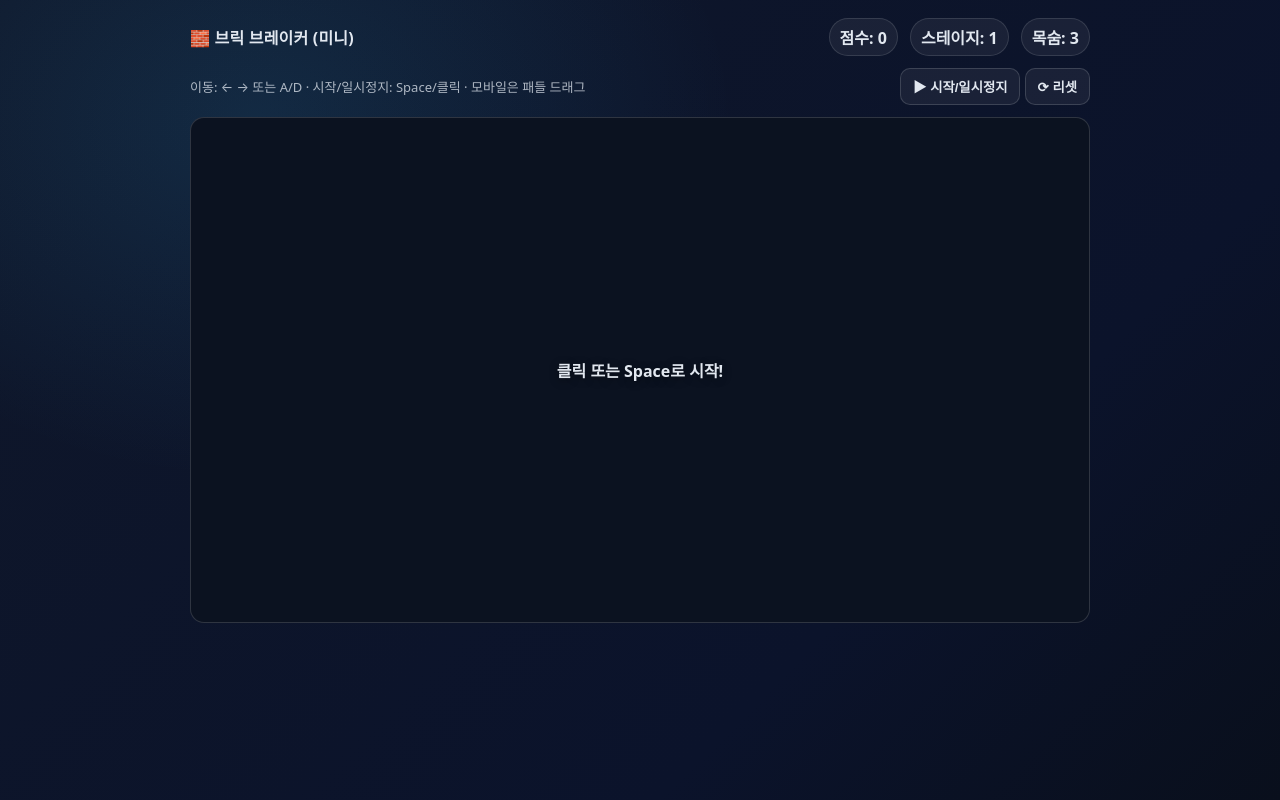
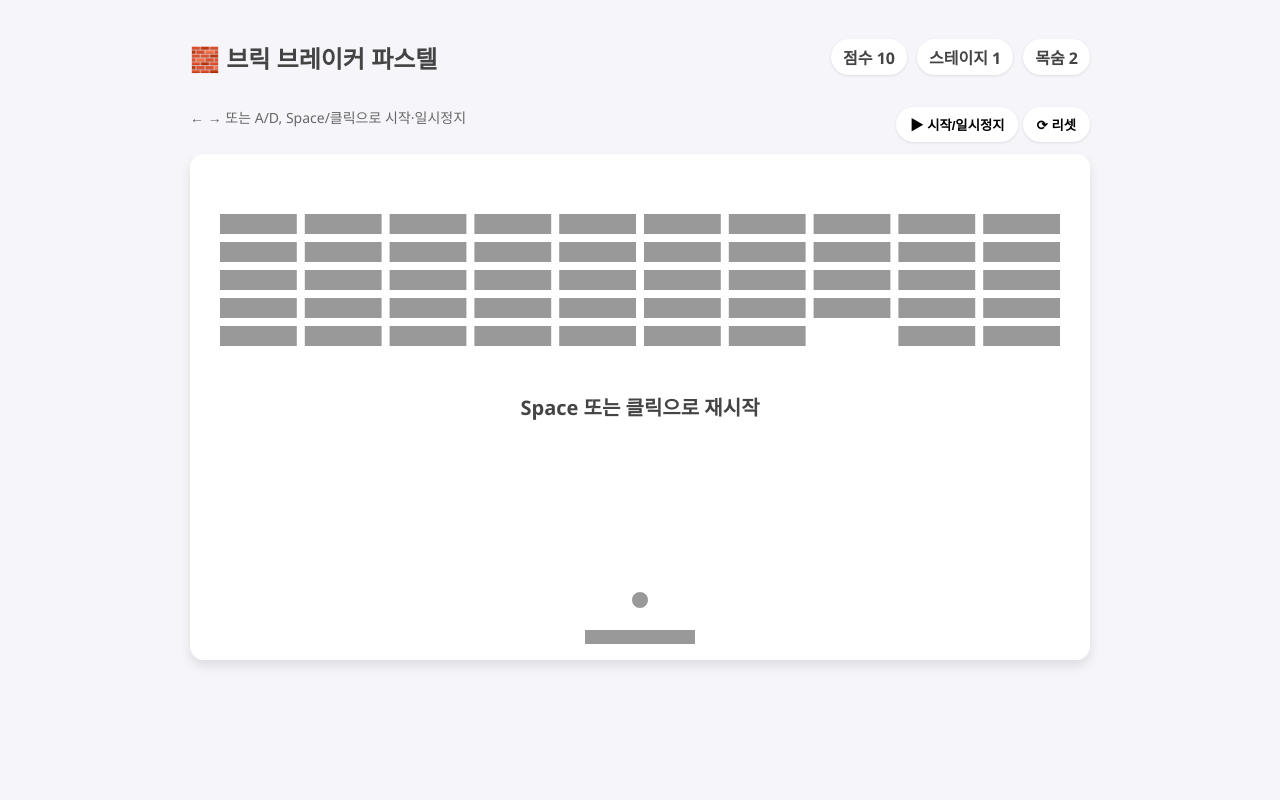
Before and after one commit to wolmandollar/brick-game, a plain HTML site: page index.html in a window 1280 px wide. Both pictures are taken after a click on the button "▶ 시작/일시정지". Drawn offline with Linux system fonts and the light colour scheme.

Commit message:
Update index.html

```diff
--- a/index.html
+++ b/index.html
@@ -3,257 +3,213 @@
 <head>
 <meta charset="utf-8"/>
 <meta name="viewport" content="width=device-width,initial-scale=1"/>
-<title>브릭 브레이커 (미니)</title>
+<title>브릭 브레이커 파스텔</title>
 <style>
   :root{
-    /* 테마 색상 – 필요 시 Adobe Color HEX로 교체하세요 */
-    --bg:#0f172a;        /* 배경 */
-    --fg:#e2e8f0;        /* 글자 */
-    --accent:#38bdf8;    /* 포인트 */
-    --brick1:#7dd3fc; --brick2:#a78bfa; --brick3:#34d399; --brick4:#f59e0b; --brick5:#ef4444;
+    /* 🔆 부드러운 파스텔 테마 */
+    --bg:#f5f5fa;        /* 페이지 배경 */
+    --fg:#444;           /* 글자색 */
+    --accent:#ffa7c4;    /* 공 & 포인트 색 */
+    --brick1:#ffd6a5;
+    --brick2:#caffbf;
+    --brick3:#9bf6ff;
+    --brick4:#a0c4ff;
+    --brick5:#bdb2ff;
+    --paddle:#ffadad;
   }
   *{box-sizing:border-box}
   html,body{height:100%}
   body{
-    margin:0; display:flex; flex-direction:column; align-items:center; gap:12px;
-    background:radial-gradient(800px 600px at 20% 15%, rgba(56,189,248,.12), transparent 60%),
-               linear-gradient(135deg, var(--bg), #0b132b 70%, #090f1c);
-    color:var(--fg); font-family:system-ui,-apple-system,Segoe UI,Roboto,'Noto Sans KR',sans-serif;
-    padding:18px;
+    margin:0;
+    background:var(--bg);
+    color:var(--fg);
+    font-family:'Segoe UI',Roboto,'Noto Sans KR',sans-serif;
+    display:flex; flex-direction:column; align-items:center; gap:12px;
+    padding:20px;
   }
-  header{width:100%; max-width:900px; display:flex; align-items:center; justify-content:space-between; gap:10px}
-  .title{font-weight:800; letter-spacing:.2px}
-  .hud{display:flex; gap:12px; font-weight:700}
-  .chip{padding:6px 10px; border-radius:999px; background:rgba(255,255,255,.06); border:1px solid rgba(255,255,255,.12)}
-  .panel{width:100%; max-width:900px; display:flex; gap:10px; align-items:center; justify-content:space-between; flex-wrap:wrap}
-  .btn{padding:8px 12px; border-radius:10px; border:1px solid rgba(255,255,255,.15); background:rgba(255,255,255,.06); color:var(--fg); font-weight:800; cursor:pointer}
-  .note{opacity:.75; font-size:13px}
-  .wrap{width:100%; max-width:900px; aspect-ratio:16/9; border-radius:14px; overflow:hidden; border:1px solid rgba(255,255,255,.15); background:#0b1220}
+  header{width:100%; max-width:900px; display:flex; justify-content:space-between; align-items:center}
+  .hud{display:flex; gap:10px; font-weight:700}
+  .chip{background:#fff; padding:6px 12px; border-radius:20px; box-shadow:0 1px 3px rgba(0,0,0,.1)}
+  .panel{width:100%; max-width:900px; display:flex; justify-content:space-between; flex-wrap:wrap; gap:10px}
+  .btn{padding:8px 14px; border-radius:20px; border:none; cursor:pointer;
+       background:#fff; box-shadow:0 1px 3px rgba(0,0,0,.1); font-weight:700;}
+  .note{font-size:14px; opacity:.8}
+  .wrap{width:100%; max-width:900px; aspect-ratio:16/9; border-radius:14px;
+        overflow:hidden; background:#fff; box-shadow:0 6px 12px rgba(0,0,0,.1); position:relative;}
   canvas{width:100%; height:100%; display:block; background:transparent}
   .center-msg{
-    position:absolute; inset:0; display:grid; place-items:center; pointer-events:none;
-    color:var(--fg); text-align:center; padding:16px; font-weight:800; text-shadow:0 2px 10px rgba(0,0,0,.4)
+    position:absolute; inset:0; display:grid; place-items:center;
+    font-weight:800; color:var(--fg); text-align:center; font-size:20px;
+    background:rgba(255,255,255,.6);
   }
   .hidden{display:none}
 </style>
 </head>
 <body>
   <header>
-    <div class="title">🧱 브릭 브레이커 (미니)</div>
+    <h2>🧱 브릭 브레이커 파스텔</h2>
     <div class="hud">
-      <div class="chip">점수: <span id="score">0</span></div>
-      <div class="chip">스테이지: <span id="stage">1</span></div>
-      <div class="chip">목숨: <span id="lives">3</span></div>
+      <div class="chip">점수 <span id="score">0</span></div>
+      <div class="chip">스테이지 <span id="stage">1</span></div>
+      <div class="chip">목숨 <span id="lives">3</span></div>
     </div>
   </header>
 
   <section class="panel">
-    <div class="note">이동: ← → 또는 A/D · 시작/일시정지: Space/클릭 · 모바일은 패들 드래그</div>
+    <span class="note">← → 또는 A/D, Space/클릭으로 시작·일시정지</span>
     <div>
       <button id="startBtn" class="btn">▶ 시작/일시정지</button>
       <button id="resetBtn" class="btn">⟳ 리셋</button>
     </div>
   </section>
 
-  <div class="wrap" id="wrap" style="position:relative">
+  <div class="wrap" id="wrap">
     <canvas id="game" width="900" height="506"></canvas>
-    <div id="msg" class="center-msg">클릭 또는 Space로 시작!</div>
+    <div id="msg" class="center-msg">Space 또는 클릭으로 시작!</div>
   </div>
 
 <script>
 (() => {
-  const canvas = document.getElementById('game');
-  const ctx = canvas.getContext('2d');
-  const wrap = document.getElementById('wrap');
+  const c = document.getElementById('game');
+  const ctx = c.getContext('2d');
+  const msgEl = document.getElementById('msg');
   const scoreEl = document.getElementById('score');
   const stageEl = document.getElementById('stage');
   const livesEl = document.getElementById('lives');
-  const msgEl = document.getElementById('msg');
 
-  // 게임 상태
-  let running = false;
-  let over = false;
-  let score = 0;
-  let stage = 1;
-  let lives = 3;
+  let running=false, over=false;
+  let score=0, stage=1, lives=3;
 
-  // 패들/공
-  const paddle = { w: 110, h: 14, x: canvas.width/2-55, y: canvas.height-28, speed: 8 };
-  const ball = { x: canvas.width/2, y: canvas.height-60, r: 8, vx: 4, vy: -4, speed: 5.0 };
-
-  // 벽돌
-  const rowsBase = 5, colsBase = 10, brickPad = 8, topOffset = 60, sideOffset = 26;
-  let bricks = [];
+  const paddle = {w:110,h:14,x:c.width/2-55,y:c.height-30,speed:8};
+  const ball = {x:c.width/2,y:c.height-60,r:8,vx:4,vy:-4};
+  const brickConf = {rows:5,cols:10,h:20,pad:8,top:60,side:30};
+  let bricks=[];
 
   const colors = ['var(--brick1)','var(--brick2)','var(--brick3)','var(--brick4)','var(--brick5)'];
 
-  function initStage(n){
-    // 속도/행열 증가로 난이도 조절
-    const rows = rowsBase + Math.floor((n-1)%3);
-    const cols = colsBase + (n>2?1:0);
-    const brickW = (canvas.width - sideOffset*2 - (cols-1)*brickPad) / cols;
-    const brickH = 22;
-
-    bricks = [];
-    for(let r=0;r<rows;r++){
-      for(let c=0;c<cols;c++){
-        bricks.push({
-          x: sideOffset + c*(brickW+brickPad),
-          y: topOffset + r*(brickH+brickPad),
-          w: brickW, h: brickH,
-          hp: 1 + Math.floor((n-1)/2), // 스테이지가 오를수록 체력 증가
-          color: colors[r%colors.length]
-        });
+  function buildStage(){
+    bricks=[];
+    const bw = (c.width-brickConf.side*2-(brickConf.cols-1)*brickConf.pad)/brickConf.cols;
+    for(let r=0;r<brickConf.rows;r++){
+      for(let i=0;i<brickConf.cols;i++){
+        bricks.push({x:brickConf.side+i*(bw+brickConf.pad),
+                     y:brickConf.top+r*(brickConf.h+brickConf.pad),
+                     w:bw,h:brickConf.h,color:colors[r%colors.length]});
       }
     }
-
-    // 패들/공 초기화
-    paddle.x = canvas.width/2 - paddle.w/2;
-    ball.x = canvas.width/2; ball.y = canvas.height - 60;
-    const base = 4 + Math.min(4, n-1)*0.6;
-    ball.vx = base * (Math.random()<0.5?-1:1);
-    ball.vy = -base;
-    over = false;
-    draw(); // 초기 렌더
   }
 
-  // 입력
-  const keys = {};
-  window.addEventListener('keydown', (e)=>{
-    if(['ArrowLeft','ArrowRight','a','d','A','D',' '].includes(e.key)) e.preventDefault();
-    keys[e.key] = true;
-    if(e.key === ' ') toggleRun();
-  });
-  window.addEventListener('keyup', (e)=>{ keys[e.key] = false; });
-
-  // 마우스/터치로 패들 이동
-  let dragging = false;
-  wrap.addEventListener('pointerdown', (e)=>{ dragging=true; if(!running) toggleRun(); movePaddle(e); });
-  wrap.addEventListener('pointermove', (e)=>{ if(dragging) movePaddle(e); });
-  wrap.addEventListener('pointerup', ()=> dragging=false);
-  function movePaddle(e){
-    const rect = canvas.getBoundingClientRect();
-    const x = (e.clientX - rect.left) * (canvas.width/rect.width);
-    paddle.x = Math.max(0, Math.min(canvas.width - paddle.w, x - paddle.w/2));
+  function resetGame(){
+    score=0;stage=1;lives=3;
+    scoreEl.textContent=score;
+    stageEl.textContent=stage;
+    livesEl.textContent=lives;
+    paddle.x=c.width/2-paddle.w/2;
+    ball.x=c.width/2;ball.y=c.height-60;ball.vx=4;ball.vy=-4;
+    buildStage();
+    running=false;over=false;
+    msgEl.textContent="Space 또는 클릭으로 시작!";
+    msgEl.classList.remove('hidden');
   }
 
   function toggleRun(){
-    if(over){ // 게임오버 상태에서 누르면 리셋
-      resetGame();
-      return;
-    }
-    running = !running;
-    msgEl.textContent = running ? '' : '일시정지 (Space/클릭으로 재시작)';
-    msgEl.classList.toggle('hidden', running);
+    if(over){ resetGame(); return; }
+    running=!running;
+    msgEl.classList.toggle('hidden',running);
+    if(!running && !over) msgEl.textContent="일시정지 (Space/클릭으로 재시작)";
   }
 
-  // 버튼
-  document.getElementById('startBtn').onclick = toggleRun;
-  document.getElementById('resetBtn').onclick = resetGame;
+  document.getElementById('startBtn').onclick=toggleRun;
+  document.getElementById('resetBtn').onclick=resetGame;
+  document.addEventListener('keydown',e=>{
+    if(e.code==="Space"){ e.preventDefault(); toggleRun(); }
+    if(e.key==="ArrowLeft"||e.key==="a") left=true;
+    if(e.key==="ArrowRight"||e.key==="d") right=true;
+  });
+  document.addEventListener('keyup',e=>{
+    if(e.key==="ArrowLeft"||e.key==="a") left=false;
+    if(e.key==="ArrowRight"||e.key==="d") right=false;
+  });
+  document.getElementById('wrap').addEventListener('click',toggleRun);
 
-  function resetGame(){
-    score = 0; stage = 1; lives = 3;
-    scoreEl.textContent = score; stageEl.textContent = stage; livesEl.textContent = lives;
-    initStage(stage);
-    running = false; over = false;
-    msgEl.textContent = '클릭 또는 Space로 시작!'; msgEl.classList.remove('hidden');
-  }
-
-  // 충돌 헬퍼
-  function rectHitCircle(rx, ry, rw, rh, cx, cy, cr){
-    // 원-사각 충돌 (클램프)
-    const nx = Math.max(rx, Math.min(cx, rx+rw));
-    const ny = Math.max(ry, Math.min(cy, ry+rh));
-    const dx = cx - nx, dy = cy - ny;
-    return (dx*dx + dy*dy) <= cr*cr;
-  }
+  let left=false,right=false;
 
   function update(){
-    // 입력 이동
-    if(keys['ArrowLeft']||keys['a']||keys['A'])  paddle.x -= paddle.speed;
-    if(keys['ArrowRight']||keys['d']||keys['D']) paddle.x += paddle.speed;
-    paddle.x = Math.max(0, Math.min(canvas.width - paddle.w, paddle.x));
+    if(left) paddle.x -= paddle.speed;
+    if(right) paddle.x += paddle.speed;
+    paddle.x=Math.max(0,Math.min(c.width-paddle.w,paddle.x));
 
-    // 공 이동
-    ball.x += ball.vx; ball.y += ball.vy;
+    ball.x+=ball.vx; ball.y+=ball.vy;
+    if(ball.x<ball.r||ball.x>c.width-ball.r) ball.vx*=-1;
+    if(ball.y<ball.r) ball.vy*=-1;
 
-    // 벽 반사
-    if(ball.x < ball.r){ ball.x = ball.r; ball.vx *= -1; }
-    if(ball.x > canvas.width - ball.r){ ball.x = canvas.width - ball.r; ball.vx *= -1; }
-    if(ball.y < ball.r){ ball.y = ball.r; ball.vy *= -1; }
-
-    // 패들 충돌(스윗스팟 반사)
-    if(rectHitCircle(paddle.x, paddle.y, paddle.w, paddle.h, ball.x, ball.y, ball.r)){
-      ball.y = paddle.y - ball.r;
-      const hit = (ball.x - (paddle.x + paddle.w/2)) / (paddle.w/2); // -1 ~ 1
-      const speed = Math.hypot(ball.vx, ball.vy);
-      const angle = hit * Math.PI/3; // 최대 ±60도
-      ball.vx = speed * Math.sin(angle);
-      ball.vy = -Math.abs(speed * Math.cos(angle));
+    // 패들
+    if(ball.y+ball.r>=paddle.y && ball.x>paddle.x && ball.x<paddle.x+paddle.w){
+      ball.vy*=-1;
+      const hit = (ball.x-(paddle.x+paddle.w/2))/(paddle.w/2);
+      ball.vx = 5*hit;
     }
 
-    // 벽돌 충돌
+    // 벽돌
     for(let i=0;i<bricks.length;i++){
-      const b = bricks[i];
-      if(!b.hp) continue;
-      if(rectHitCircle(b.x, b.y, b.w, b.h, ball.x, ball.y, ball.r)){
-        // 간단한 반사: 더 강하게 맞은 축 반전
-        const prevX = ball.x - ball.vx, prevY = ball.y - ball.vy;
-        const hitX = prevX < b.x || prevX > b.x + b.w;
-        if(hitX) ball.vx *= -1; else ball.vy *= -1;
-
-        b.hp -= 1;
-        score += 10; scoreEl.textContent = score;
-        if(b.hp<=0) bricks.splice(i,1);
+      const b=bricks[i];
+      if(ball.x> b.x && ball.x<b.x+b.w && ball.y-ball.r<b.y+b.h && ball.y+ball.r> b.y){
+        ball.vy*=-1;
+        bricks.splice(i,1);
+        score+=10; scoreEl.textContent=score;
         break;
       }
     }
 
-    // 바닥으로 떨어짐
-    if(ball.y > canvas.height + 40){
-      lives--; livesEl.textContent = lives;
-      if(lives<=0){ gameOver(false); return; }
-      // 공/패들만 재배치 후 일시정지
-      paddle.x = canvas.width/2 - paddle.w/2;
-      ball.x = canvas.width/2; ball.y = canvas.height - 60;
-      ball.vx = (Math.random()<0.5?-1:1)*4; ball.vy = -4;
-      running = false; msgEl.textContent = '실수는 누구나! Space/클릭으로 재도전'; msgEl.classList.remove('hidden');
+    // 바닥
+    if(ball.y>c.height){
+      lives--; livesEl.textContent=lives;
+      if(lives<=0){over=true;running=false;msgEl.textContent="게임 오버! Space로 재시작";msgEl.classList.remove('hidden');}
+      else {
+        ball.x=c.width/2;ball.y=c.height-60;ball.vx=4;ball.vy=-4;
+        paddle.x=c.width/2-paddle.w/2;
+        running=false;
+        msgEl.textContent="Space 또는 클릭으로 재시작"; msgEl.classList.remove('hidden');
+      }
     }
 
-    // 스테이지 클리어
     if(bricks.length===0){
-      stage++; stageEl.textContent = stage;
-      score += 100; scoreEl.textContent = score;
-      initStage(stage);
-      running = false; msgEl.textContent = `스테이지 ${stage-1} 클리어! Space/클릭으로 다음 단계`; msgEl.classList.remove('hidden');
+      stage++; stageEl.textContent=stage;
+      brickConf.rows++;
+      buildStage();
+      ball.x=c.width/2; ball.y=c.height-60;
+      running=false;
+      msgEl.textContent=`스테이지 ${stage-1} 클리어! Space로 다음 단계`;
+      msgEl.classList.remove('hidden');
     }
   }
 
   function draw(){
-    ctx.clearRect(0,0,canvas.width,canvas.height);
-
+    ctx.clearRect(0,0,c.width,c.height);
     // 벽돌
     bricks.forEach(b=>{
-      if(!b.hp) return;
-      ctx.fillStyle = b.color;
-      ctx.fillRect(b.x, b.y, b.w, b.h);
-      // 테두리
-      ctx.strokeStyle = 'rgba(0,0,0,.25)';
-      ctx.strokeRect(b.x+0.5, b.y+0.5, b.w-1, b.h-1);
+      ctx.fillStyle=b.color;
+      ctx.fillRect(b.x,b.y,b.w,b.h);
     });
-
     // 패들
-    ctx.fillStyle = 'var(--fg)';
-    ctx.fillRect(paddle.x, paddle.y, paddle.w, paddle.h);
-
+    ctx.fillStyle='var(--paddle)';
+    ctx.fillRect(paddle.x,paddle.y,paddle.w,paddle.h);
     // 공
     ctx.beginPath();
-    ctx.fillStyle = 'var(--accent)';
-    ctx.arc(ball.x, ball.y, ball.r, 0, Math.PI*2);
+    ctx.fillStyle='var(--accent)';
+    ctx.arc(ball.x,ball.y,ball.r,0,Math.PI*2);
     ctx.fill();
   }
 
   function loop(){
     if(running) update();
     draw();
-    request
+    requestAnimationFrame(loop);
+  }
+
+  resetGame();
+  loop();
+})();
+</script>
+</body>
+</html>
```
